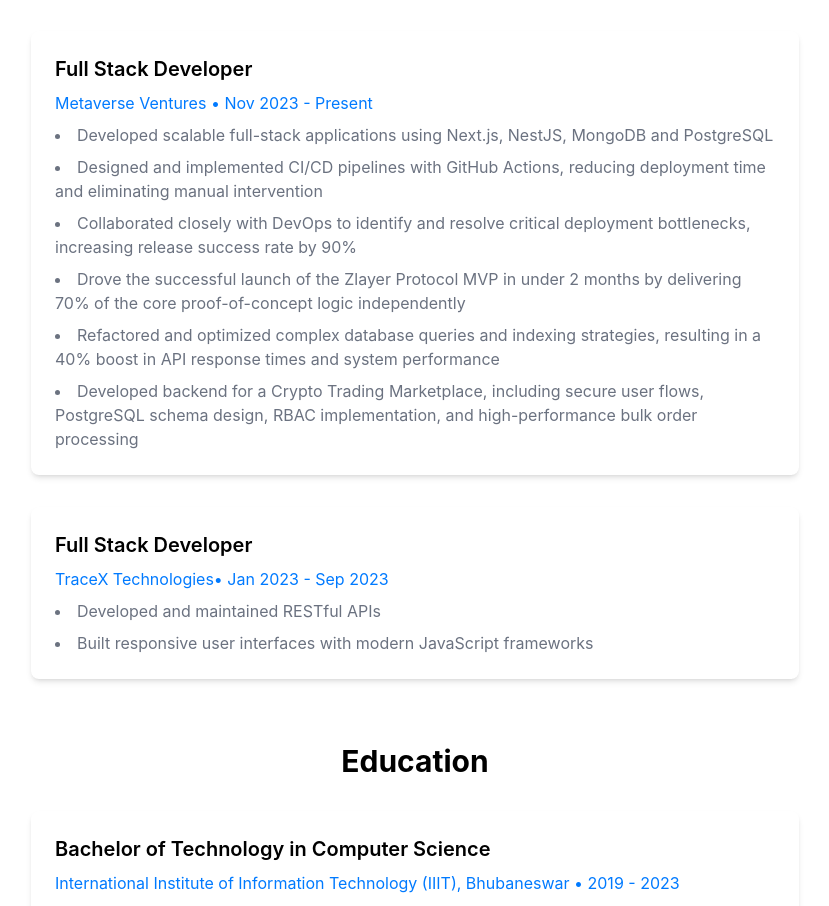
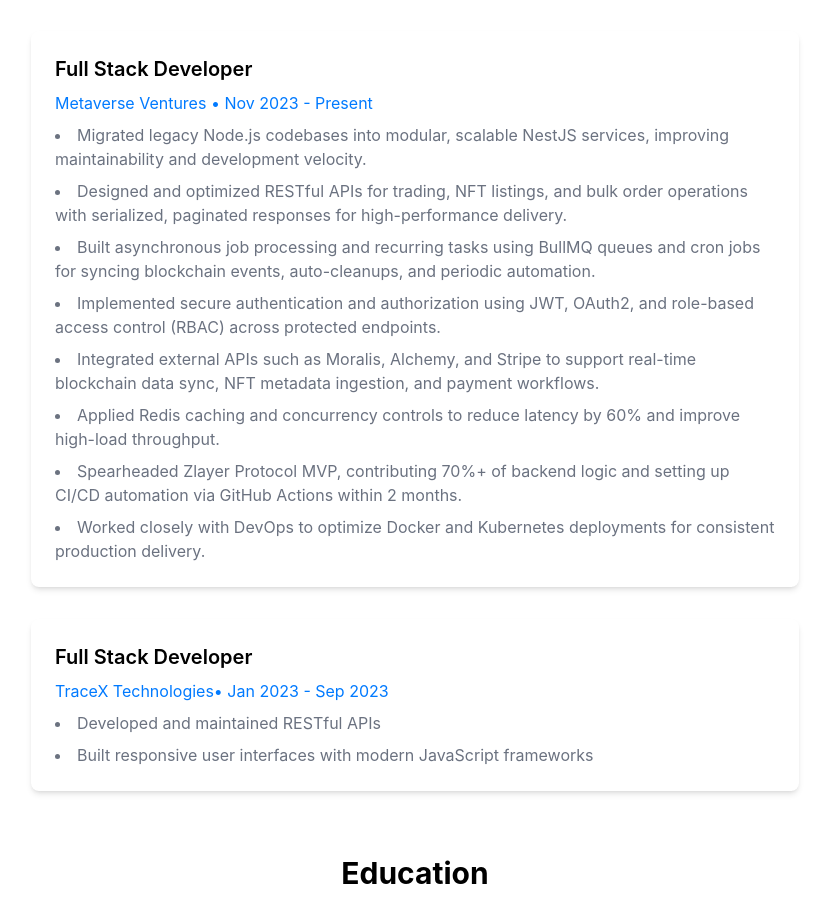
Before and after one commit to coderRaj07/PORTFOLIO_, a Next.js app: page /about in a window 1280 px wide. Shown: the part 913-1819 px from the top of the page, without its empty margins (225-1054 px from the left). Built offline with nearby package versions, Linux system fonts and the light colour scheme.

Commit message:
feat: description updated

```diff
--- a/src/app/components/About.tsx
+++ b/src/app/components/About.tsx
@@ -132,12 +132,14 @@
             <h3 className="text-xl font-semibold mb-2">Full Stack Developer</h3>
             <p className="text-primary mb-2">Metaverse Ventures • Nov 2023 - Present</p>
             <ul className="text-secondary list-disc list-inside space-y-2">
-              <li>Developed scalable full-stack applications using Next.js, NestJS, MongoDB and PostgreSQL</li>
-              <li>Designed and implemented CI/CD pipelines with GitHub Actions, reducing deployment time and eliminating manual intervention</li>
-              <li>Collaborated closely with DevOps to identify and resolve critical deployment bottlenecks, increasing release success rate by 90%</li>
-              <li>Drove the successful launch of the Zlayer Protocol MVP in under 2 months by delivering 70% of the core proof-of-concept logic independently</li>
-              <li>Refactored and optimized complex database queries and indexing strategies, resulting in a 40% boost in API response times and system performance</li>
-              <li>Developed backend for a Crypto Trading Marketplace, including secure user flows, PostgreSQL schema design, RBAC implementation, and high-performance bulk order processing</li>
+              <li>Migrated legacy Node.js codebases into modular, scalable NestJS services, improving maintainability and development velocity.</li>
+              <li>Designed and optimized RESTful APIs for trading, NFT listings, and bulk order operations with serialized, paginated responses for high-performance delivery.</li>
+              <li>Built asynchronous job processing and recurring tasks using BullMQ queues and cron jobs for syncing blockchain events, auto-cleanups, and periodic automation.</li>
+              <li>Implemented secure authentication and authorization using JWT, OAuth2, and role-based access control (RBAC) across protected endpoints.</li>
+              <li>Integrated external APIs such as Moralis, Alchemy, and Stripe to support real-time blockchain data sync, NFT metadata ingestion, and payment workflows.</li>
+              <li>Applied Redis caching and concurrency controls to reduce latency by 60% and improve high-load throughput.</li>
+              <li>Spearheaded Zlayer Protocol MVP, contributing 70%+ of backend logic and setting up CI/CD automation via GitHub Actions within 2 months.</li>
+              <li>Worked closely with DevOps to optimize Docker and Kubernetes deployments for consistent production delivery.</li>
             </ul>
 
           </motion.div>
```
